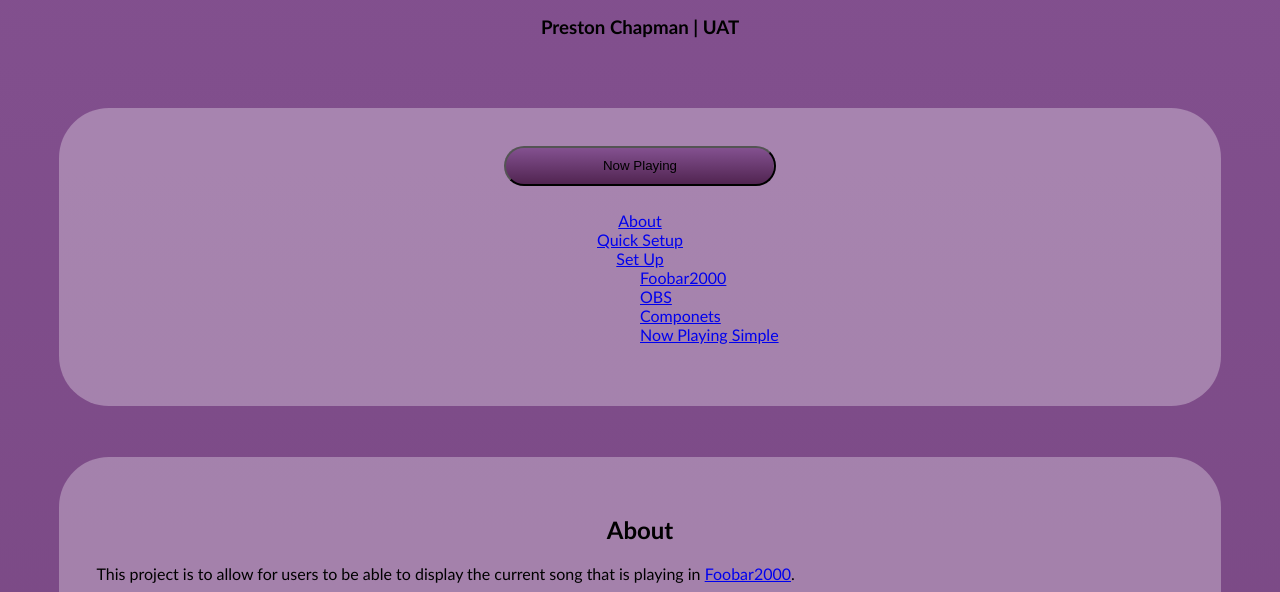
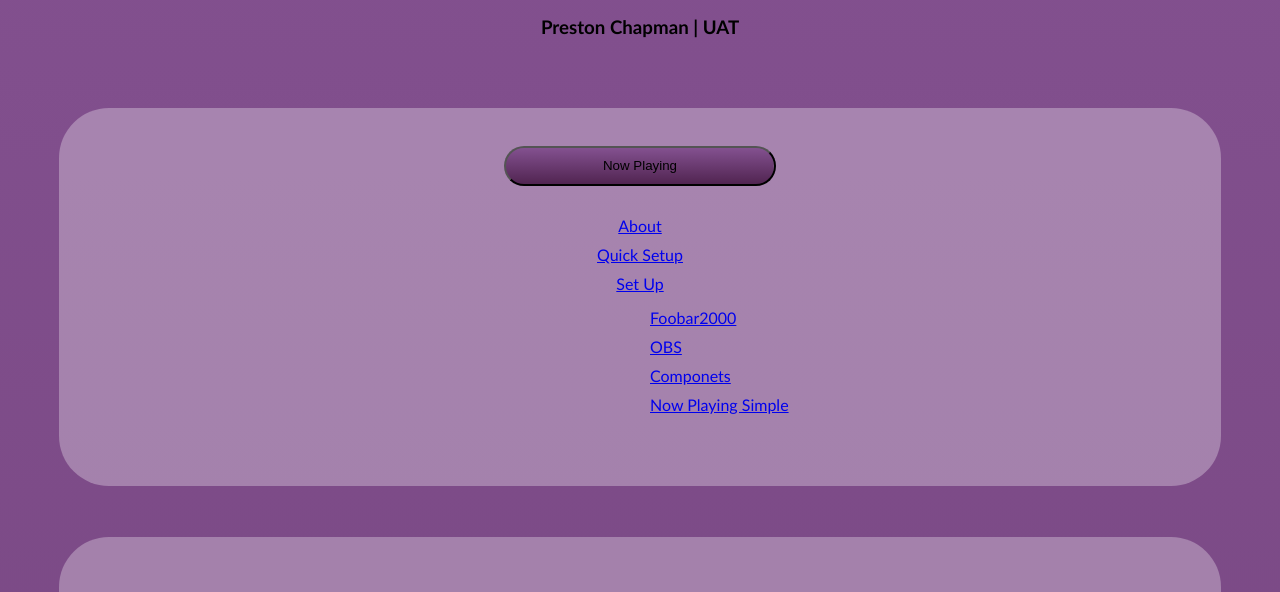
Before and after one commit to pchapman-uat/CSC256-Final, a plain HTML site: page home.html in a window 1280 px wide. Shown: the part 161-753 px from the top of the page. Drawn offline with nearby package versions, Linux system fonts and the light colour scheme.

Commit message:
Adjust toc styling

```diff
--- a/style/home.css
+++ b/style/home.css
@@ -16,11 +16,17 @@ nav {
     text-align: center;
     flex-direction: column;
 }
+
 .toc {
     display: flex;
     flex-direction: column;
     margin: 25px;
 }
+
+.toc > *, .toc_setup > * {
+    margin: 5px
+}
+
 .toc_setup {
     display: flex;
     flex-direction: column;
```
